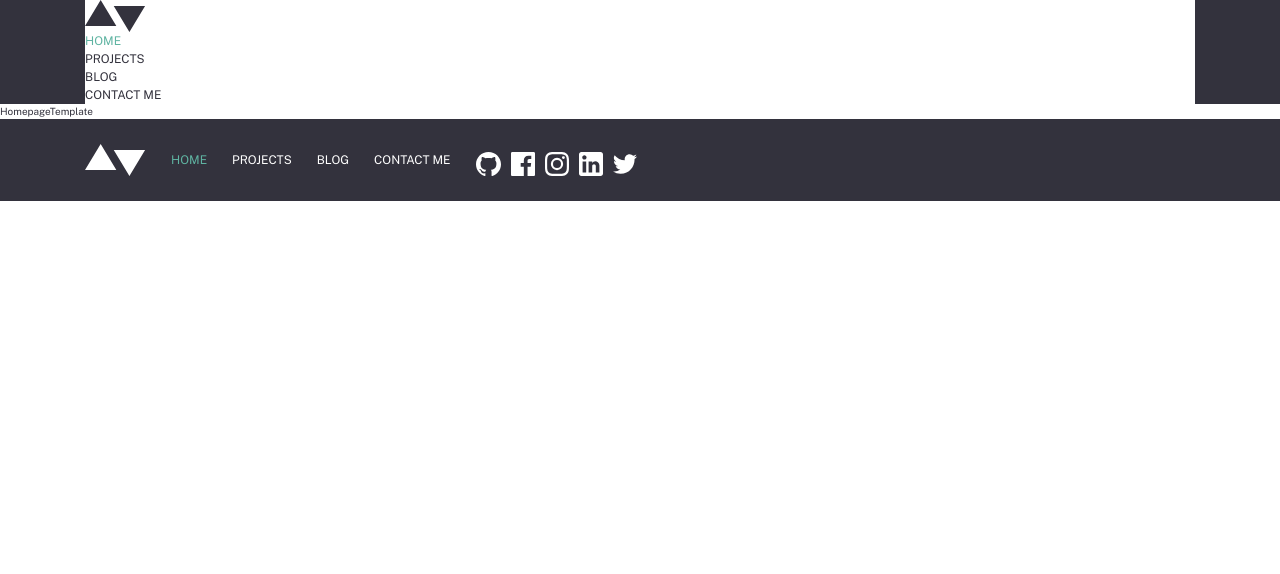
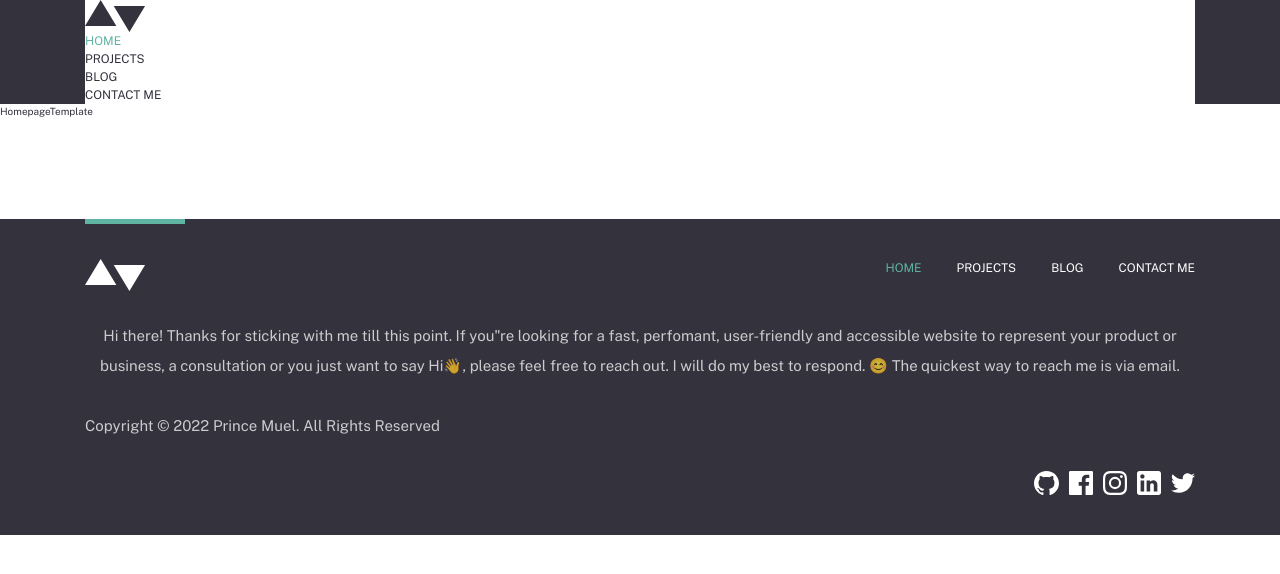
Before and after one commit to princemuel/dotfiles, a Next.js app: page / in a window 1280 px wide. Shown: the top 574 px of the page. Built offline with nearby package versions, Linux system fonts and the light colour scheme; a web font is replaced by a local one.

Commit message:
Styling footer

```diff
--- a/components/organisms/footer/index.tsx
+++ b/components/organisms/footer/index.tsx
@@ -4,14 +4,15 @@ import { SocialLinks } from 'components/molecules';
 
 const Footer = () => {
   return (
-    <footer>
-      <div className='h-container flex flex-col sm:flex-row items-center gap-10 py-20 sm:py-10 bg-primary-300 w-full-shadow'>
+    <footer className='h-container mt-40 bg-primary-300 w-full-shadow'>
+      <section className="relative py-16 text-neutral-100/75 before:content-[''] before:absolute before:top-0 before:left-2/4 before:w-40 before:h-2 before:bg-primary-100 before:-translate-x-2/4 before:md:left-0 before:md:translate-x-0">
+        <div className='flex flex-col lg:flex-row items-center md:items-start lg:justify-between gap-12 mb-12 text-center md:text-left'>
           <Logo className='text-neutral-100' />
           {/* NAVIGATION */}
           <nav>
             <ul
               role={'list'}
-            className='flex flex-col sm:flex-row items-center gap-10'
+              className='flex flex-col md:flex-row items-center gap-14'
               aria-label='Secondary Navigation'
             >
               {links?.navigation?.map((link) => (
@@ -26,9 +27,24 @@ const Footer = () => {
               ))}
             </ul>
           </nav>
+        </div>
 
+        <div className='grid justify-items-center md:justify-items-start gap-12 mt-12 body-200 text-center'>
+          <p>
+            Hi there! Thanks for sticking with me till this point. If
+            you&quot;re looking for a fast, perfomant, user-friendly and
+            accessible website to represent your product or business, a
+            consultation or you just want to say Hi👋, please feel free to reach
+            out. I will do my best to respond. 😊 The quickest way to reach me
+            is via email.
+          </p>
+          <p>
+            Copyright &copy; {new Date().getFullYear()} Prince Muel. All Rights
+            Reserved
+          </p>
           <SocialLinks links={links} />
         </div>
+      </section>
     </footer>
   );
 };
```
Lines whose indentation alone changed are shown as unchanged.
